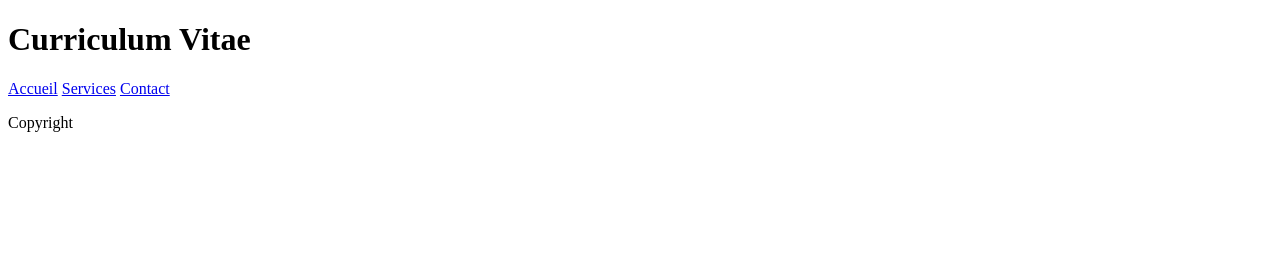
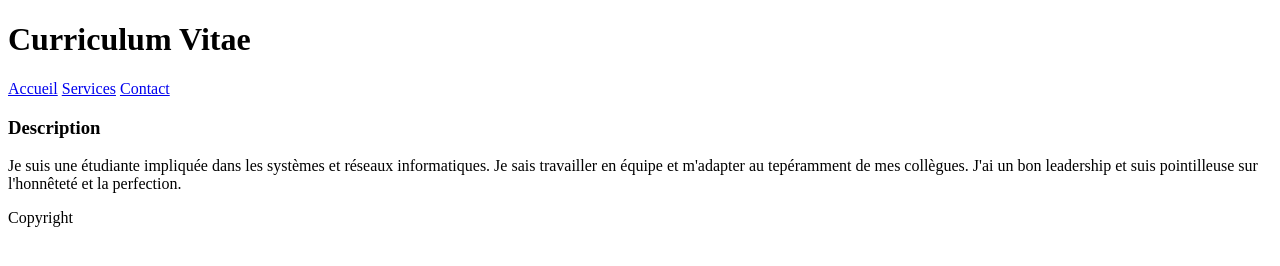
Before and after one commit to maissara2/mon-cv, a plain HTML site: page index.html in a window 1280 px wide. Drawn offline with Linux system fonts and the light colour scheme.

Commit message:
mise en place de la section description

```diff
--- a/index.html
+++ b/index.html
@@ -14,6 +14,15 @@
             <a href="Contact.html">Contact</a>
         </nav>
     </header>
+    <section>
+        <div>
+            <h3>Description</h3>
+            <p>Je suis une étudiante impliquée dans les systèmes et réseaux informatiques. Je sais travailler en
+                équipe et m'adapter au tepéramment de mes collègues. J'ai un bon leadership et suis pointilleuse sur
+                l'honnêteté et la perfection.
+            </p>
+        </div>
+    </section>
     <footer><p>Copyright</p></footer>
 </body>
 </html>
```
